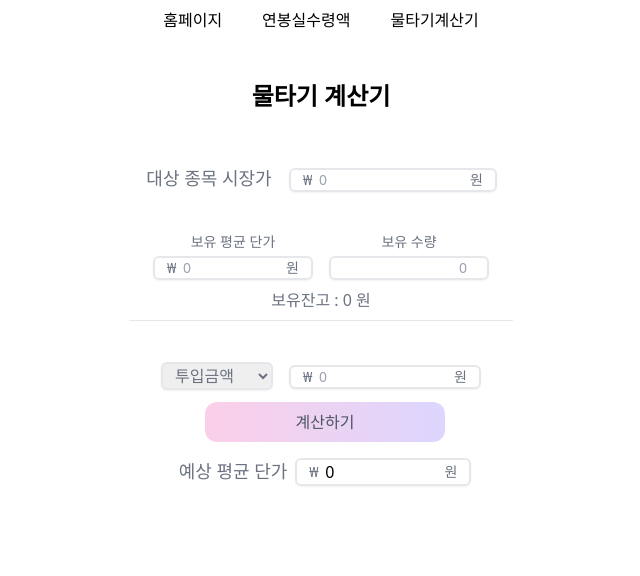
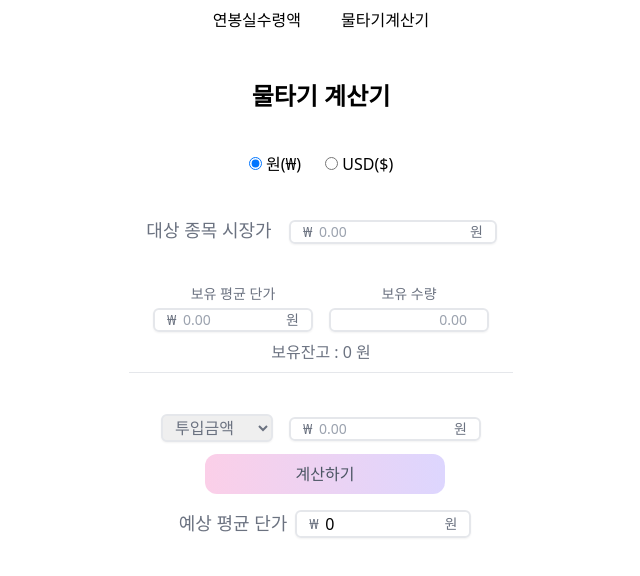
Before and after one commit to sylee93/yongstool, a Nuxt app: page /WaterRide in a window 1280 px wide. Shown: the top 576 px of the page, without its empty margins (319-959 px from the left). Built offline with nearby package versions, Linux system fonts and the light colour scheme.

Commit message:
물타기계산기- 원/달러 변경 기능 추가

```diff
--- a/layouts/default.vue
+++ b/layouts/default.vue
@@ -2,7 +2,7 @@
     <div class="w-[100vw]">
         <div id="top-nav" >
             <header class="flex justify-center space-x-4">
-                <NuxtLink class="font- px-3 py-2 text-slate-700 rounded-lg hover:bg-slate-100 hover:text-slate-900" to="/">홈페이지</NuxtLink>
+                <!--NuxtLink class="font- px-3 py-2 text-slate-700 rounded-lg hover:bg-slate-100 hover:text-slate-900" to="/">홈페이지</NuxtLink-->
                 <NuxtLink class="font- px-3 py-2 text-slate-700 rounded-lg hover:bg-slate-100 hover:text-slate-900" to="/RealIncome">연봉실수령액</NuxtLink>
                 <NuxtLink class="font- px-3 py-2 text-slate-700 rounded-lg hover:bg-slate-100 hover:text-slate-900" to="/WaterRide">물타기계산기</NuxtLink>
             </header>
--- a/pages/RealIncome.vue
+++ b/pages/RealIncome.vue
@@ -1,5 +1,5 @@
 <template>
-  <div class="w-96 overflow-x-scroll">
+  <div class="overflow-x-scroll">
     <table class="m-auto border-t-1 border-slate-300 border-collapse text-xs">
       <tr>
         <th class="border-b-2 border-slate-500 min-w-[70px]">연봉</th>
@@ -50,13 +50,7 @@ export default {
       realIncome : [...realIncome],
     }
   },
-  methods:{
-    comma(val){
-      return String(val).replace(/\B(?=(\d{3})+(?!\d))/g, ",");
-    }
-  },
 
-  // meta 태그 작성
   head: {
     title: '연봉 실수령액 표 - 2022년 직장인 연봉별 실수령액 표',
     meta: [
@@ -71,7 +65,13 @@ export default {
         content: '2022년, 실수령, 직장인, 연봉, 세후, 월급, 보험료, 4대보험',
       }
     ]
-  }
+  },
+
+  methods:{
+    comma(val){
+      return String(val).replace(/\B(?=(\d{3})+(?!\d))/g, ",");
+    }
+  },
 }
 </script>
 
--- a/pages/WaterRide.vue
+++ b/pages/WaterRide.vue
@@ -1,20 +1,22 @@
 <template>
   <div class="text-center h-full w-96" >
+    <div class="w-full mb-5">
+      <input id="currencyWon" v-model="currency" type="radio" name="currency" value="원" @click="currencySymbol = '₩' "> 원(₩)
+      <input id="currencyUsd" v-model="currency" type="radio" name="currency" value="USD" class="ml-5" @click="currencySymbol = '$' "> USD($)
+    </div>
     <!-- 조회 대상 종목의 시세 -->
-    <div class="inline-block mt-3 mr-2 w-36">
+    <div class="inline-block mt-5 mr-2 w-36">
       <label for="curPrice" class="block text-lg font-medium text-gray-500">대상 종목 시장가</label>
     </div>
     <div class="inline-block mt-3 mr-2 w-52">
       <div class="relative mt-1 rounded-md shadow-sm border-solid border-2">
         <div class="pointer-events-none absolute inset-y-0 left-0 flex items-center pl-3">
-          <span class="text-gray-500 sm:text-sm ">₩</span>
+          <span class="text-gray-500 sm:text-sm ">{{this.currencySymbol}}</span>
         </div>
-        <input id="curPrice" v-model="curPrice" type="number" name="curPrice"
-          class="block w-full rounded-md border-gray-300 pl-7 focus:border-indigo-500 focus:ring-indigo-500 sm:text-sm"
-           placeholder="0" @change="calTotalMoney" />
+        <input id="curPrice" v-model="curPrice" type="number" name="curPrice"  class="block w-full rounded-md border-gray-300 pl-7 focus:border-indigo-500 focus:ring-indigo-500 sm:text-sm" placeholder="0.00" @change="calTotalMoney" />
         <div class="absolute inset-y-0 right-0 flex items-center ">
           <div class="pointer-events-none absolute inset-y-0 right-0 flex items-center pr-3">
-            <span class="text-gray-500 sm:text-sm ">원</span>
+            <span class="text-gray-500 sm:text-sm ">{{this.currency}}</span>
           </div>
         </div>
       </div>
@@ -25,14 +27,12 @@
       <label for="avgPrice" class="block text-sm font-medium text-gray-500">보유 평균 단가</label>
       <div class="relative mt-1 rounded-md shadow-sm border-solid border-2">
         <div class="pointer-events-none absolute inset-y-0 left-0 flex items-center pl-3">
-          <span class="text-gray-500 sm:text-sm ">₩</span>
+          <span class="text-gray-500 sm:text-sm ">{{this.currencySymbol}}</span>
         </div>
-        <input id="avgPrice" v-model="avgPrice" type="number" name="avgPrice"
-          class="block w-full rounded-md border-gray-300 pl-7 focus:border-indigo-500 focus:ring-indigo-500 sm:text-sm "
-          placeholder="0" @change="calTotalMoney" />
+        <input id="avgPrice" v-model="avgPrice" name="avgPrice" type="number" class="block w-full rounded-md border-gray-300 pl-7 focus:border-indigo-500 focus:ring-indigo-500 sm:text-sm " placeholder="0.00" @change="calTotalMoney" />
         <div class="absolute inset-y-0 right-0 flex items-center ">
           <div class="pointer-events-none absolute inset-y-0 right-0 flex items-center pr-3">
-            <span class="text-gray-500 sm:text-sm ">원</span>
+            <span class="text-gray-500 sm:text-sm ">{{this.currency}}</span>
           </div>
         </div>
       </div>
@@ -40,13 +40,11 @@
     <div class="inline-block w-40 ml-2 ">
       <label for="curQuantity" class="block text-sm font-medium text-gray-500">보유 수량</label>
       <div class="relative mt-1 rounded-md shadow-sm border-solid border-2">
-        <input id="curQuantity" v-model="curQuantity" type="number" name="curQuantity"
-          class="block w-full text-right rounded-md border-gray-300 pl-3 pr-5 focus:border-indigo-500 focus:ring-indigo-500 sm:text-sm"
-          min="0" placeholder="0" @keyup="calTotalMoney"/>
+        <input id="curQuantity" v-model="curQuantity" type="number" name="curQuantity" class="block w-full text-right rounded-md border-gray-300 pl-3 pr-5 focus:border-indigo-500 focus:ring-indigo-500 sm:text-sm"  min="0" placeholder="0.00" @keyup="calTotalMoney"/>
       </div>
     </div>
     <div class="flex w-full justify-center my-2 ">
-      <label class="block text-base font-medium text-gray-500">보유잔고 : {{this.balance}} 원</label>
+      <label class="block text-base font-medium text-gray-500">보유잔고 : {{this.balance | numberFormat()}} {{this.currency}}</label>
     </div>
 
     <hr>
@@ -64,14 +62,12 @@
     <div v-if="this.flag === 0" class="inline-block mt-10 mr-2 w-48">
       <div class="relative mt-1 rounded-md shadow-sm border-solid border-2">
         <div class="pointer-events-none absolute inset-y-0 left-0 flex items-center pl-3">
-          <span class="text-gray-500 sm:text-sm ">₩</span>
+          <span class="text-gray-500 sm:text-sm ">{{this.currencySymbol}}</span>
         </div>
-        <input id="insertMoney" v-model="insertMoney" type="number" name="insertMoney"
-          class="block w-full rounded-md border-gray-300 pl-7 focus:border-indigo-500 focus:ring-indigo-500 sm:text-sm "
-          placeholder="0" @focus="calTotalMoney" />
+        <input id="insertMoney" v-model="insertMoney" type="number" name="insertMoney" class="block w-full rounded-md border-gray-300 pl-7 focus:border-indigo-500 focus:ring-indigo-500 sm:text-sm " placeholder="0.00" @focus="calTotalMoney" />
         <div class="absolute inset-y-0 right-0 flex items-center ">
           <div class="pointer-events-none absolute inset-y-0 right-0 flex items-center pr-3">
-            <span class="text-gray-500 sm:text-sm ">원</span>
+            <span class="text-gray-500 sm:text-sm ">{{this.currency}}</span>
           </div>
         </div>
       </div>
@@ -80,9 +76,7 @@
     <!-- 투입 수량 평단 계산 -->
     <div v-if="this.flag === 1" class="inline-block mt-10 mr-2 w-48">
       <div class="relative mt-1 rounded-md shadow-sm border-solid border-2">
-        <input id="insertQuantity" v-model="insertQuantity" type="number" name="insertQuantity"
-          class="w-full text-right rounded-md border-gray-300 pl-3 pr-10 sm:text-sm pr-5 "
-          placeholder="0" @focus="calTotalMoney"/>
+        <input id="insertQuantity" v-model="insertQuantity" type="number" name="insertQuantity"  class="w-full text-right rounded-md border-gray-300 pl-3 pr-10 sm:text-sm pr-5 " placeholder="0" @focus="calTotalMoney"/>
         <div class="absolute inset-y-0 right-0 flex items-center ">
           <div class="pointer-events-none absolute inset-y-0 right-0 flex items-center pr-3">
             <span class="text-gray-500 sm:text-sm ">개</span>
@@ -95,14 +89,12 @@
     <div v-if="this.flag === 2" class="inline-block mt-10 mr-2 w-48">
       <div class="relative mt-1 rounded-md shadow-sm border-solid border-2">
         <div class="pointer-events-none absolute inset-y-0 left-0 flex items-center pl-3">
-          <span class="text-gray-500 sm:text-sm ">₩</span>
+          <span class="text-gray-500 sm:text-sm ">{{this.currencySymbol}}</span>
         </div>
-        <input id="targerPrice" v-model="targetPrice" type="number" name="targerPrice"
-          class="block w-full rounded-md border-gray-300 pl-7 focus:border-indigo-500 focus:ring-indigo-500 sm:text-sm "
-          placeholder="0" @focus="calTotalMoney"  />
+        <input id="targerPrice" v-model="targetPrice" type="number" name="targerPrice" class="block w-full rounded-md border-gray-300 pl-7 focus:border-indigo-500 focus:ring-indigo-500 sm:text-sm " placeholder="0.00" @focus="calTotalMoney"  />
         <div class="absolute inset-y-0 right-0 flex items-center ">
           <div class="pointer-events-none absolute inset-y-0 right-0 flex items-center pr-3">
-            <span class="text-gray-500 sm:text-sm ">원</span>
+            <span class="text-gray-500 sm:text-sm ">{{this.currency}}</span>
           </div>
         </div>
       </div>
@@ -124,15 +116,13 @@
     <div v-if="this.flag === 0 || this.flag === 1" class="inline-block w-44 ml-2 mt-3">
       <div class="relative mt-1 rounded-md shadow-sm border-solid border-2">
         <div class="pointer-events-none absolute inset-y-0 left-0 flex items-center pl-3">
-          <span class="text-gray-500 sm:text-sm ">₩</span>
+          <span class="text-gray-500 sm:text-sm ">{{this.currencySymbol}}</span>
         </div>
-        <input v-if="this.flag === 0" id="preAvgPrice" v-model="preAvgPrice" type="number" name="preAvgPrice"  readonly
-        class="read-only:bg-gray-100 block w-full rounded-md border-gray-300 pl-7 focus:border-indigo-500 focus:ring-indigo-500 sm:text-s" min="0" placeholder="0" />
-        <input v-if="this.flag === 1" id="preAvgPrice" v-model="preAvgPrice" type="number" name="preAvgPrice" readonly
-        class="read-only:bg-gray-100 block w-full rounded-md border-gray-300 pl-7 focus:border-indigo-500 focus:ring-indigo-500 sm:text-s" min="0" placeholder="0" />
+        <input v-if="this.flag === 0" id="preAvgPrice" v-model="preAvgPrice" type="number" name="preAvgPrice"  readonly class="read-only:bg-gray-100 block w-full rounded-md border-gray-300 pl-7 focus:border-indigo-500 focus:ring-indigo-500 sm:text-s" min="0" placeholder="0.00" />
+        <input v-if="this.flag === 1" id="preAvgPrice" v-model="preAvgPrice" type="number" name="preAvgPrice" readonly class="read-only:bg-gray-100 block w-full rounded-md border-gray-300 pl-7 focus:border-indigo-500 focus:ring-indigo-500 sm:text-s" min="0" placeholder="0.00" />
         <div class="pointer-events-none absolute inset-y-0 right-0 flex items-center pr-4">
           <div class="pointer-events-none absolute inset-y-0 right-0 flex items-center pr-3">
-            <span class="text-gray-500 sm:text-sm ">원</span>
+            <span class="text-gray-500 sm:text-sm ">{{this.currency}}</span>
           </div>
         </div>
       </div>
@@ -141,8 +131,7 @@
     <!-- 필요 수량 -->
     <div v-if="this.flag === 2" class="inline-block w-44 ml-2 mt-3">
       <div class="relative mt-1 rounded-md shadow-sm border-solid border-2">
-        <input id="needQuantity" v-model="needQuantity" type="number" name="needQuantity" readonly
-        class="read-only:bg-gray-100 w-full text-right rounded-md border-gray-300 pl-3 pr-10 sm:text-sm pr-5" min="0" placeholder="0" />
+        <input id="needQuantity" v-model="needQuantity" type="number" name="needQuantity" readonly class="read-only:bg-gray-100 w-full text-right rounded-md border-gray-300 pl-3 pr-10 sm:text-sm pr-5" min="0" placeholder="0.00" />
         <div class="pointer-events-none absolute inset-y-0 right-0 flex items-center pr-4">
           <span class="text-gray-500 sm:text-sm ">개</span>
         </div>
@@ -156,6 +145,13 @@
 <script>
 
 export default {
+  filters: {
+    numberFormat: (value, numFix) => {
+        value = parseFloat(value);
+        if (!value) return '0';
+        return value.toFixed(numFix).replace(/\B(?<!\.\d*)(?=(\d{3})+(?!\d))/g, ',');
+    },
+  },
 
   data() {
     return {
@@ -169,7 +165,25 @@ export default {
       preAvgPrice: 0,
       insertQuantity: "",
       flag: 0,
+      currency: '원',
+      currencySymbol: '₩',
     }
+  },
+
+  head: {
+    title: '물타기 계산기 - 국내 및 해외 자산의 물타기 계산기',
+    meta: [
+      {
+        hid: 'description',
+        name: 'description',
+        content: '국내 및 해외 또는 코인 자산등의 물타기계산기 투입금액 및 수량 또는 목표단가등 다양한 방식으로 계산하는 물타기 계산기',
+      },
+      {
+        hid: 'keyword',
+        name: 'keyword',
+        content: '국내주식, 해외주식, 코인, 물타기, 목표단가, 추매, 추가구매, 불타기',
+      }
+    ]
   },
 
   methods: {
@@ -213,21 +227,7 @@ export default {
 
     },
   },
-  head: {
-    title: '물타기 계산기 - 국내 및 해외 자산의 물타기 계산기',
-    meta: [
-      {
-        hid: 'description',
-        name: 'description',
-        content: '국내 및 해외 또는 코인 자산등의 물타기계산기 투입금액 및 수량 또는 목표단가등 다양한 방식으로 계산하는 물타기 계산기',
-      },
-      {
-        hid: 'keyword',
-        name: 'keyword',
-        content: '국내주식, 해외주식, 코인, 물타기, 목표단가, 추매, 추가구매, 불타기',
-      }
-    ]
-  }
+
 }
 </script>
 
--- a/pages/index.vue
+++ b/pages/index.vue
@@ -1,7 +1,6 @@
 <template >
   <div>
-    <h1>홈 페이지</h1>
-    <p>홈 페이지 입니다.</p>
+
   </div>
 
 </template>
```
Also changed, not shown: .eslintrc.js.
